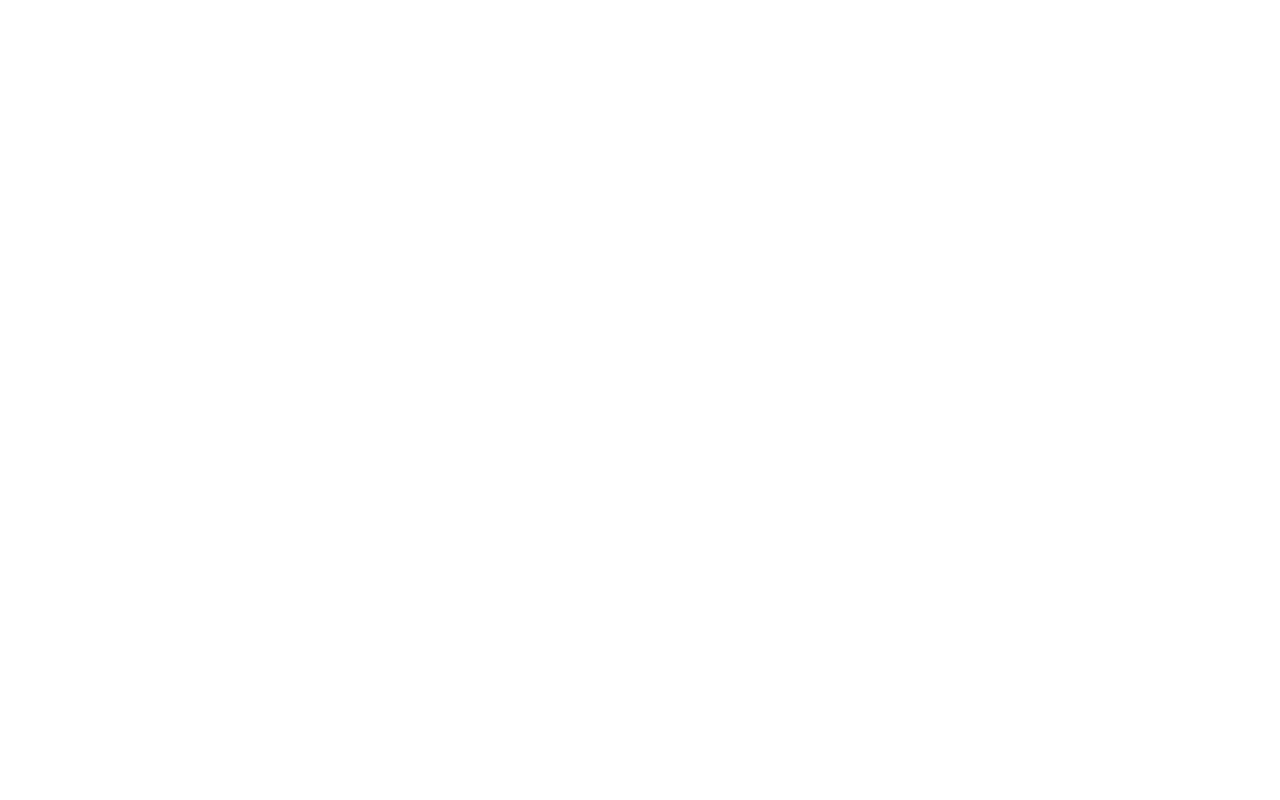
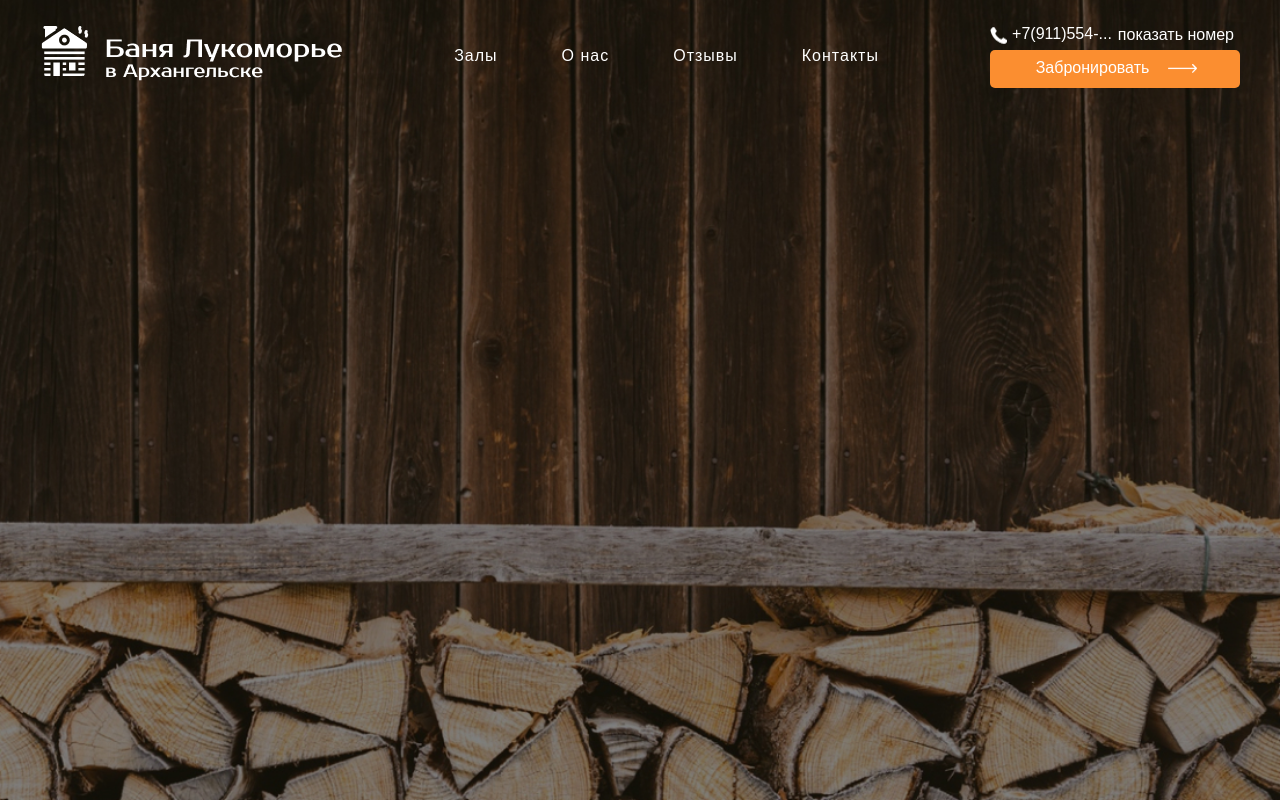
Before and after one commit to TepljakovKirill/sauna, a plain HTML site: page index.html in a window 1280 px wide. Drawn offline with Linux system fonts and the light colour scheme; files whose address does not match are found by name.

Commit message:
вёрстка header

```diff
--- a/css/_global.css
+++ b/css/_global.css
@@ -21,6 +21,7 @@ h1, h2, h3, h4, h5, h6 {
 p {
 	margin: 0;
 	padding: 0;
+	color: var(--white-color);
 }
 
 ul, ol {
--- a/css/_overall.css
+++ b/css/_overall.css
@@ -1,5 +1,13 @@
 .container {
 	max-width: 1200px;
-	padding: 0 15px;
+	padding: 0 10px;
 	margin: 0 auto;
 }
+
+.site-container {
+	overflow: hidden;
+}
+
+.flex {
+	display: flex;
+}
--- a/css/_variables.css
+++ b/css/_variables.css
@@ -1,4 +1,5 @@
 :root {
 	--white-color: #fff;
 	--black-color: #000;
+	--orange-color: #FB8E30;
 }
--- /dev/null
+++ b/css/components/_bunner.css
@@ -0,0 +1,9 @@
+.bunner {
+    background-image: url(../../img/bunner.jpg);
+    background-position: center;
+    background-size: cover;
+    background-repeat: no-repeat;
+    width: 100%;
+    height: 100vh;
+    /* background: linear-gradient(0deg, rgba(0, 0, 0, 0.5), rgba(0, 0, 0, 0.5)); */
+}
--- /dev/null
+++ b/css/components/_header.css
@@ -0,0 +1,104 @@
+.header {
+    position: absolute;
+    top: 0;
+    left: 0;
+    right: 0;
+    width: 100%;
+    z-index: 100;
+}
+
+.header__content {
+    padding: 25px 0;
+    justify-content: space-between;
+    align-items: center;
+}
+
+.header__contact {
+    flex-direction: column;
+}
+
+.header__nav-item:not(:last-child) {
+    margin-right: 64px;
+}
+
+.header__nav-link {
+    font-size: 16px;
+    padding-bottom: 3px;
+    line-height: 22px;
+    letter-spacing: 1px;
+    color: var(--white-color);
+    position: relative;
+}
+
+.header__nav-link::before {
+    content: "";
+    position: absolute;
+    width: 100%;
+    height: 1px;
+    background-color: var(--white-color);
+    bottom: 0;
+    left: 0;
+    opacity: 0;
+    transition: opacity 0.2s ease-in;
+}
+
+.header__nav-link:hover:before {
+   opacity: 1;
+   transition: opacity 0.2s ease-in;
+}
+
+.contact__phone-number {
+    padding-left: 22px;
+    font-size: 16px;
+}
+
+.header__contact-phone {
+    position: relative;
+    margin-bottom: 5px;
+}
+
+.header__contact-phone::before {
+    content: "";
+    width: 17.03px;
+    height: 16.67px;
+    top: 2px;
+    background: url(../../img/phone.png) left center;
+    background-repeat: no-repeat;
+    position: absolute;
+}
+
+.contact__phone-button {
+    font-size: 16px;
+    color: var(--white-color);
+    background-color: transparent;
+    border: none;
+    cursor: pointer;
+}
+
+.header__contact-button {
+    padding: 9px 85px 10px 40px;
+    color: var(--white-color);
+    background-color: var(--orange-color);
+    border-radius: 5px;
+    border: none;
+    cursor: pointer;
+    position: relative;
+    transition: background-color 0.3s ease-in;
+}
+
+.header__contact-button:hover {
+    background-color: #ffa557;
+    transition: background-color 0.3s ease-in;
+}
+
+.header__contact-button::after {
+    content: "";
+    width: 29px;
+    height: 8.75px;
+    top: 14px;
+    right: 43px;
+    background: url(../../img/button-arrow.png) center;
+    background-repeat: no-repeat;
+    position: absolute;
+
+}
--- a/css/style.css
+++ b/css/style.css
@@ -6,3 +6,6 @@
 @import "_overall.css";
 
 /* components imports */
+
+@import "./components/_header.css";
+@import "./components/_bunner.css";
--- a/index.html
+++ b/index.html
@@ -7,6 +7,34 @@
 	<link rel="stylesheet" href="css/style.css">
 </head>
 <body>
+	<div class="site-container">
+		<header class="header">
+			<div class="container header__content flex">
+				<div class="header__logo">
+					<img src="img/logo.png" alt="Логотип компании">
+				</div>
+				<nav class="header__nav">
+					<ul class="header__nav-list flex">
+						<li class="header__nav-item"><a href="#" class="header__nav-link">Залы</a></li>
+						<li class="header__nav-item"><a href="#" class="header__nav-link">О нас</a></li>
+						<li class="header__nav-item"><a href="#" class="header__nav-link">Отзывы</a></li>
+						<li class="header__nav-item"><a href="#" class="header__nav-link">Контакты</a></li>
+					</ul>
+				</nav>
+				<div class="header__contact flex">
+					<div class="header__contact-phone flex">
+						<p class="contact__phone-number">+7(911)554-...</p>
+						<button class="contact__phone-button">показать номер</button>
+					</div>
+					<button class="header__contact-button">Забронировать</button>
+				</div>
+			</div>
+		</header>
+		<main>
+			<section class="bunner">
 
+			</section>
+		</main>
+	</div>
 </body>
 </html>
```
Also changed, not shown: img/bunner.jpg (added), img/button-arrow.png (added), img/logo.png (added), img/phone.png (added).
